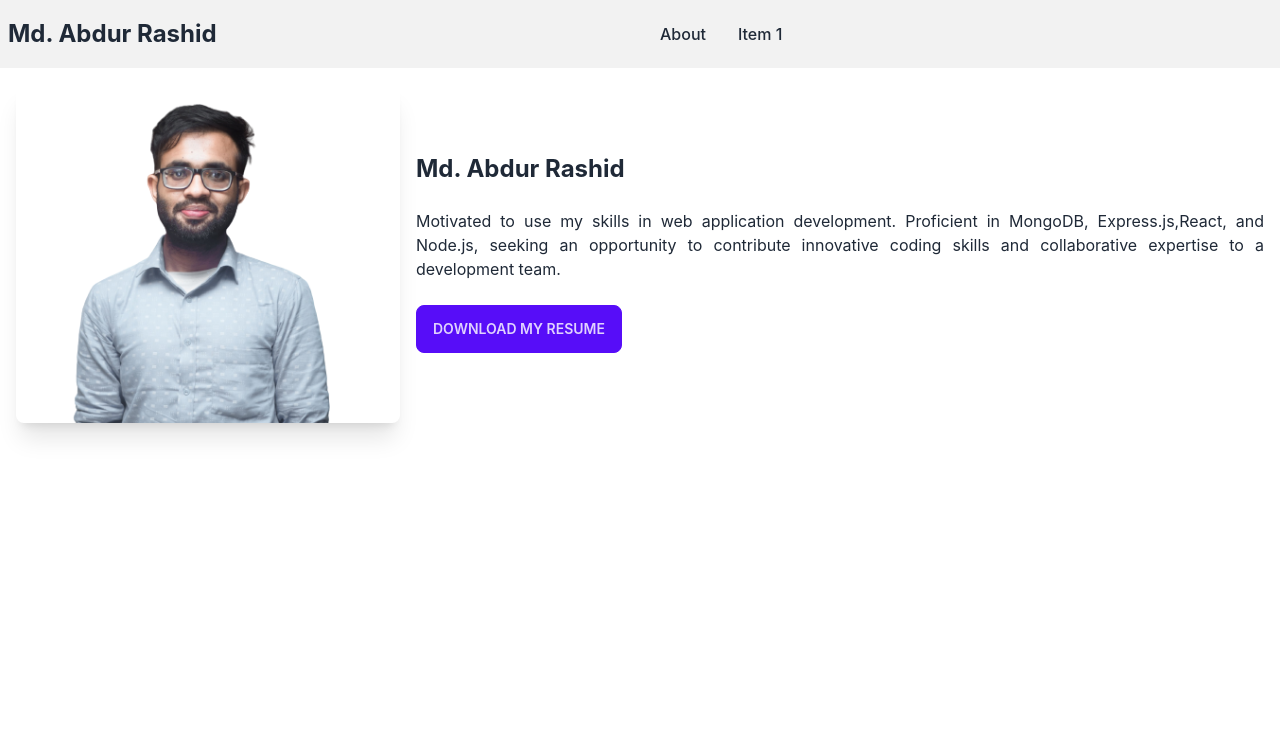
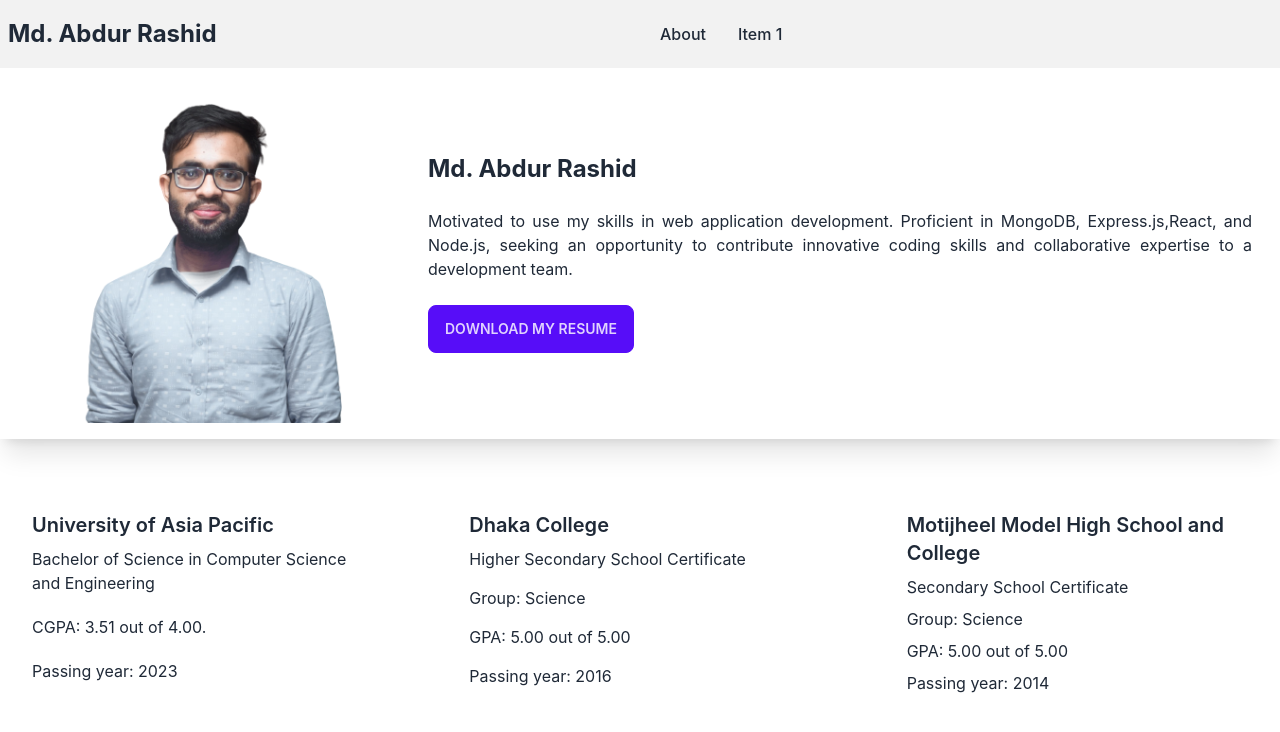
Before and after one commit to Sawom/Md_Abdur_Rashid, a React (Create React App) app: page / in a window 1280 px wide. Shown: the top 732 px of the page. Built offline with nearby package versions, Linux system fonts and the light colour scheme.

Commit message:
education added

```diff
--- a/public/index.html
+++ b/public/index.html
@@ -24,7 +24,7 @@
       work correctly both with client-side routing and a non-root public URL.
       Learn how to configure a non-root public URL by running `npm run build`.
     -->
-    <title>React App</title>
+    <title>Md. Abdur Rashid</title>
   </head>
   <body>
     <noscript>You need to enable JavaScript to run this app.</noscript>
--- a/src/Components/Home/About/About.js
+++ b/src/Components/Home/About/About.js
@@ -6,9 +6,9 @@ const About = () => {
     return (
         <div className='container mx-auto' >
             {/* from daisy ui */}
-           <div className="hero  bg-base-100">
+           <div className="hero px-3 shadow-xl bg-base-100">
                 <div className="hero-content flex-col lg:flex-row md:flex-row">
-                    <img src={Me} className="max-w-sm rounded-lg shadow-xl" />
+                    <img src={Me} className="max-w-sm rounded-lg " />
                     <div>
                     <h1 className="text-2xl font-bold">Md. Abdur Rashid</h1>
                     <p className="py-6 pStyle">
--- /dev/null
+++ b/src/Components/Home/Education/Education.js
@@ -0,0 +1,41 @@
+import React from 'react';
+
+const Education = () => {
+    return (
+        <div className='mt-10'>
+            <div className='grid lg:grid-cols-3 gap-8  md:grid-cols-3' >
+                {/* 1st */}
+                <div className="card w-90 bg-base-100 ">
+                    <div className="card-body">
+                        <h2 className="card-title">University of Asia Pacific</h2>
+                        <p>Bachelor of Science in Computer Science and Engineering </p>
+                        <p> <span >CGPA:</span>  3.51 out of 4.00.</p>
+                        <p> <span> Passing year: </span> 2023 </p>
+                    </div>
+                </div>
+                {/* 2nd */}
+                <div className="card w-90 bg-base-100 ">
+                    <div className="card-body">
+                        <h2 className="card-title">Dhaka College</h2>
+                        <p> Higher Secondary School Certificate </p>
+                        <p> <span>Group:</span> Science </p>
+                        <p> <span>GPA:</span> 5.00 out of 5.00 </p>
+                        <p> <span> Passing year: </span> 2016 </p>
+                    </div>
+                </div>
+                {/* 3rd */}
+                <div className="card w-90 bg-base-100 ">
+                    <div className="card-body">
+                        <h2 className="card-title">Motijheel Model High School and College</h2>
+                        <p>Secondary School Certificate</p>
+                        <p> <span>Group:</span> Science </p>
+                        <p> <span>GPA:</span> 5.00 out of 5.00 </p>
+                        <p> <span> Passing year: </span> 2014 </p>
+                    </div>
+                </div>
+            </div>
+        </div>
+    );
+};
+
+export default Education;
--- a/src/Components/Home/Home/Home.js
+++ b/src/Components/Home/Home/Home.js
@@ -1,10 +1,12 @@
 import React from 'react';
 import About from '../About/About';
+import Education from '../Education/Education';
 
 const Home = () => {
     return (
         <div className='container mx-auto' >
             <About></About>
+            <Education></Education>
         </div>
     );
 };
```
